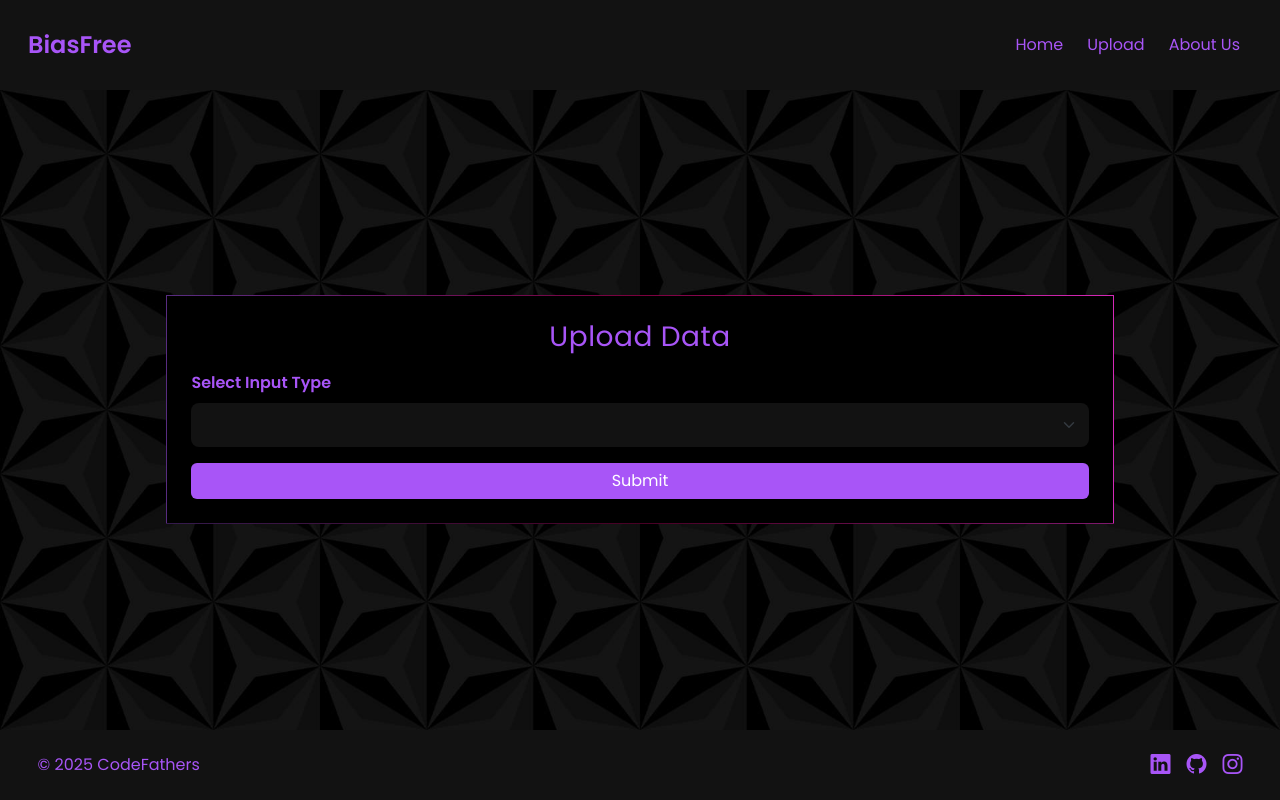
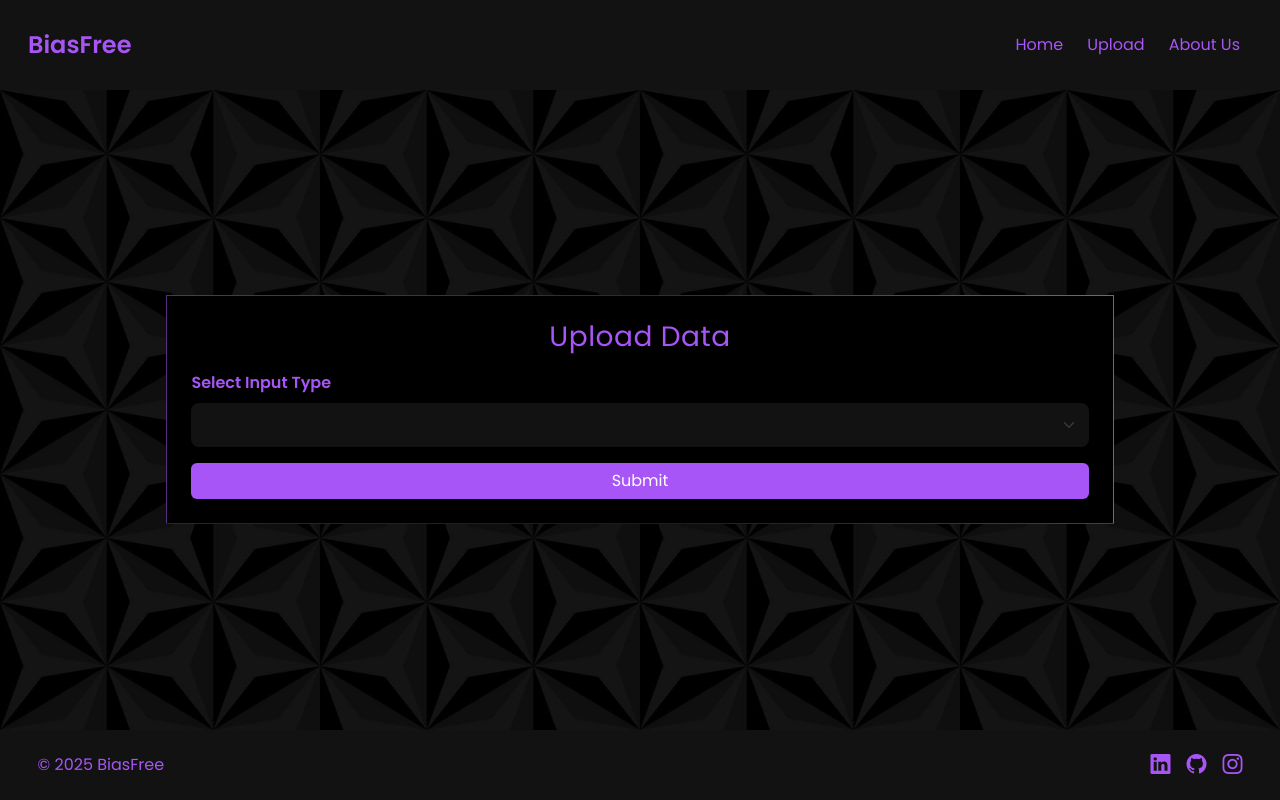
Before and after one commit to kumarutkarsh99/biasfree_frontend, a React (Vite) app: page /upload in a window 1280 px wide. Built offline with nearby package versions, Linux system fonts and the light colour scheme.

Commit message:
Update Footer.jsx

```diff
--- a/src/Footer.jsx
+++ b/src/Footer.jsx
@@ -5,7 +5,7 @@ const Footer = () => {
     <footer className="footer d-flex justify-content-between align-items-center px-0 m-0">
       <div className="container footer-box d-flex justify-content-between align-items-center flex-wrap">
         <div className="d-flex align-items-center">
-          <p className="footer-text mb-0">© 2025 CodeFathers</p>
+          <p className="footer-text mb-0">© 2025 BiasFree</p>
         </div>
         <ul className="d-flex list-unstyled mb-0 ms-auto">
           <li className="ms-3">
```
